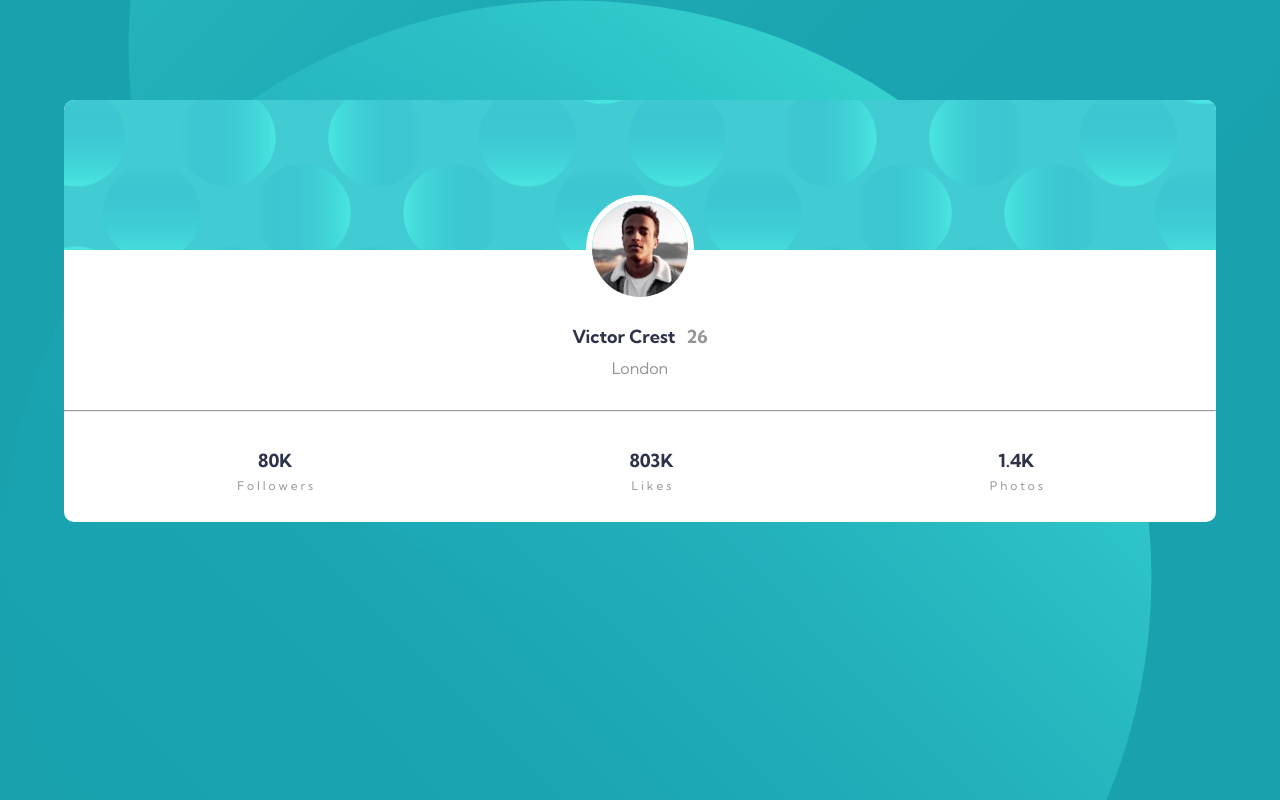
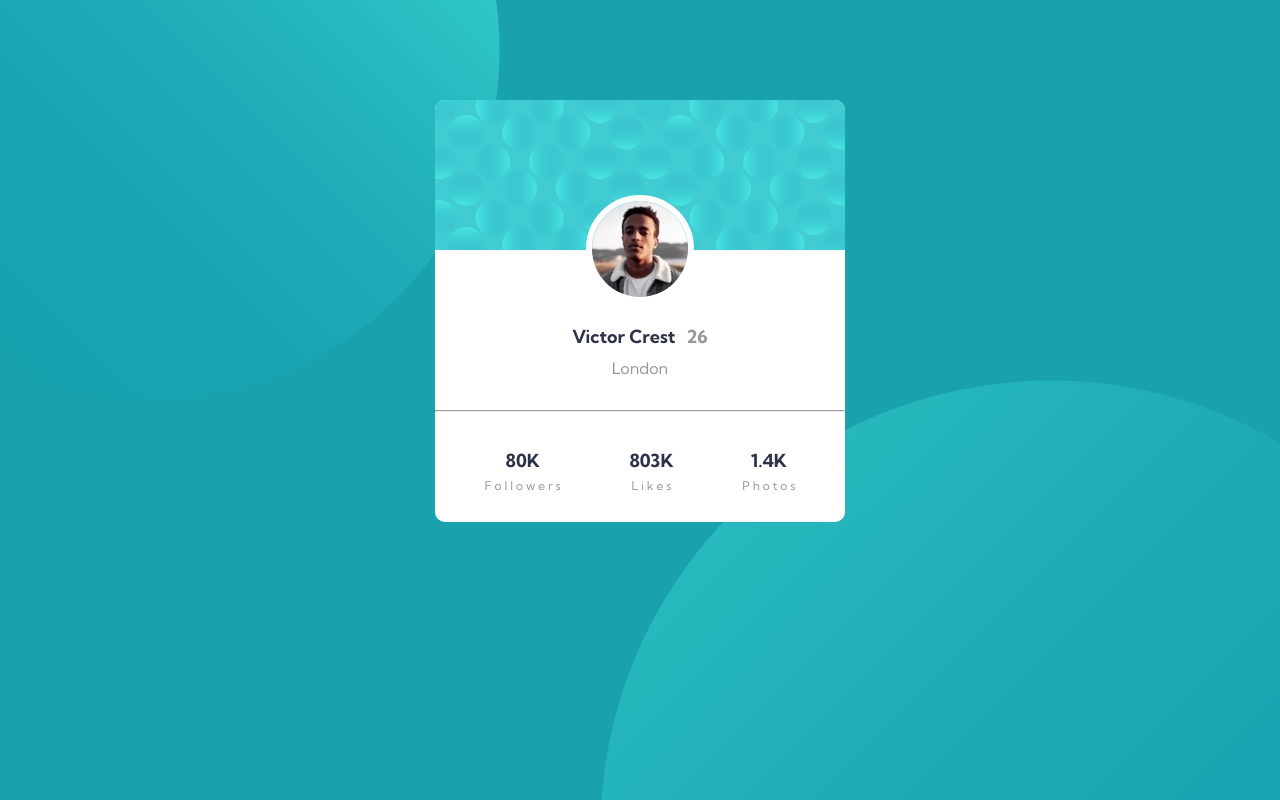
Before and after one commit to Adrian21fonseca/Componente-de-tarjeta-de-perfil, a plain HTML site: page index.html in a window 1280 px wide. Drawn offline with Linux system fonts and the light colour scheme.

Commit message:
first commit

```diff
--- a/estilos/escritorio.css
+++ b/estilos/escritorio.css
@@ -0,0 +1,12 @@
+@media (min-width:1000px){
+
+    body{
+        background-position: -200px -300px , 600px 380px;
+        background-size: 700px, 900px;
+    }
+
+    .contenedor{
+        width: 32%;
+    }
+
+}
--- a/estilos/movil.css
+++ b/estilos/movil.css
@@ -6,9 +6,9 @@ body{
     padding: 0;
     font-family: "Kumbh Sans", sans-serif;
     background-image: url('/images/bg-pattern-top.svg'), url('/images/bg-pattern-bottom.svg');
-    background-position: top left, bottom right;
+    background-position: -440px -400px , 160px 302px;
     background-repeat: no-repeat, no-repeat;
-    background-size: 90%, 90%;
+    background-size: 640px, 700px;
 }
 
 .contenedor{
--- a/index.html
+++ b/index.html
@@ -3,8 +3,8 @@
 <head>
   <meta charset="UTF-8">
   <meta name="viewport" content="width=device-width, initial-scale=1.0">
+  <link rel="stylesheet" href="estilos/movil.css">
   <link rel="stylesheet" href="estilos/escritorio.css">
-  <link rel="stylesheet" href="estilos/movil.css">
   <link rel="icon" href="images/favicon-32x32.png">
   <title>Componente de tarjeta de perfil</title>
 </head>
```
